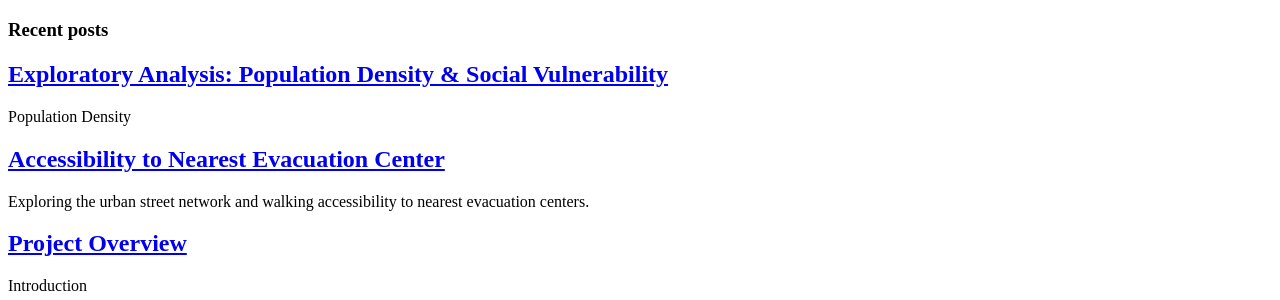
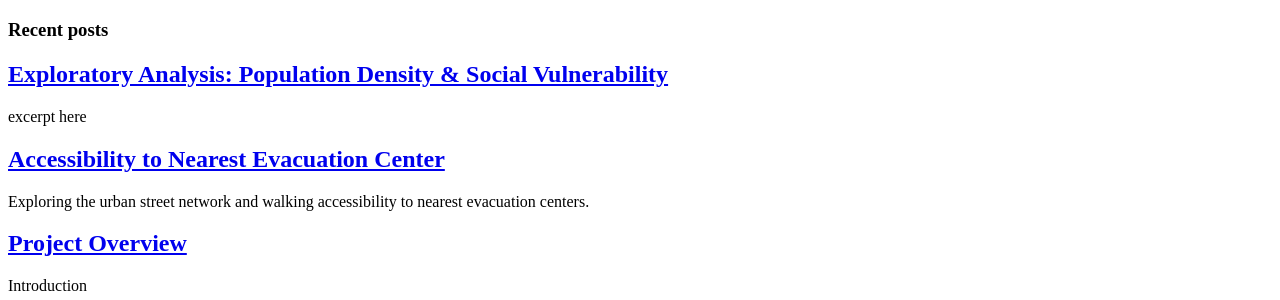
Before and after one commit to jennaepstein/MUSA550-finalproject, a Jekyll site: the page built from index.html, in a window 1280 px wide. Shown: the part 314-614 px from the top of the page. Built offline with Jekyll 4.4.1, drawn with Linux system fonts in a browser that asks for light colours; cached includes are drawn as plain includes; nearby versions of some CDN libraries; the list of posts is cut into pages by our own code.

Commit message:
Update 2021-12-20-exploratory-analysis.md

```diff
--- a/_posts/2021-12-20-exploratory-analysis.md
+++ b/_posts/2021-12-20-exploratory-analysis.md
@@ -2,15 +2,12 @@
 title: "Exploratory Analysis: Population Density & Social Vulnerability"
 date: 2021-12-20
 published: true
-tags:
-- dataviz
-- matplotlib
-- hvplot
+tags: [dataviz, matplotlib, hvplot]
+excerpt: "excerpt here"
+hv-loader:
+  points_hvplot_access_map: ["charts/NYC_population_density_hvplot.html", "800"] # second argument is the height
 toc: true
 toc_sticky: true
-read_time: false
-hv-loader:
-  points_hvplot_access_map: ["charts/NYC_population_density_hvplot.html", "800"] # second argument is the height
 ---
 
 # Population Density
```
